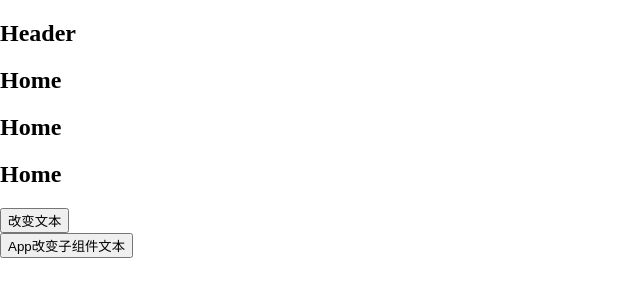
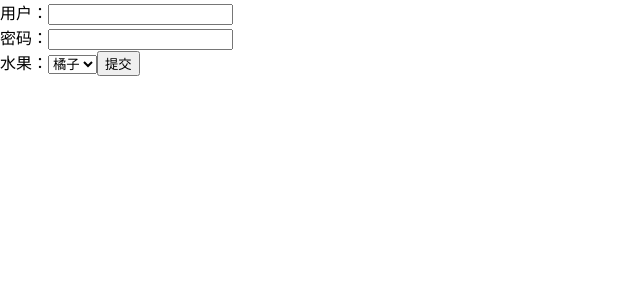
Before and after one commit to Lynn-zuo/learning-with-coding, a React app in the folder React/react-npm/: page / in a window 1280 px wide. Shown: the top 300 px of the page, without its empty margins (0-640 px from the left). Built offline with nearby package versions, Linux system fonts and the light colour scheme.

Commit message:
feat: 受控组件处理表单数据

```diff
--- /dev/null
+++ b/React/react-npm/src/09-component-undercontrol/App.js
@@ -0,0 +1,66 @@
+import React, { PureComponent } from 'react'
+
+export default class App extends PureComponent {
+  constructor() {
+    super()
+    this.state = {
+        username: '',
+        password: '',
+        fruit: 'orange'
+    }
+  }
+  render() {
+    const { username, password, fruit } = this.state
+    return (
+      <div>
+        <form onSubmit={(e) => {this.handleSubmit(e)}}>
+            <label htmlFor="username">
+                用户：
+                {/* 受控组件 */}
+                <input type="text" id='username' value={username} onChange={e => this.handleChangeUsername(e)} />
+            </label>
+            <br />
+            <label htmlFor="password">
+                密码：
+                {/* 受控组件 */}
+                <input type="text" id='password' value={password} onChange={e => this.handleChangePassword(e)} />
+            </label>
+            <br />
+            <label htmlFor="fruits">
+                水果：
+                <select name="fruits" id="fruits" value={fruit} onChange={e => this.handleChangeFruit(e)}>
+                    <option value="apple">苹果</option>
+                    <option value="banana">香蕉</option>
+                    <option value="orange">橘子</option>
+                </select>
+            </label>
+            <input type="submit" value='提交' />
+        </form>
+      </div>
+    )
+  }
+  handleChangeFruit(e) {
+    console.log(e.target, '----changeFruits')
+    this.setState({
+        fruit: e.target.value
+    })
+  }
+
+  handleChangePassword(e) {
+    console.log(e.target, '----changePassword')
+    this.setState({
+        password: e.target.value
+    })
+  }
+
+  handleChangeUsername(e) {
+    console.log(e.target, '----changeUsername')
+    this.setState({
+        username: e.target.value
+    })
+  }
+  handleSubmit(e) {
+    e.preventDefault()
+    console.log(this.state, '-----submit')
+  }
+}
--- a/React/react-npm/src/index.js
+++ b/React/react-npm/src/index.js
@@ -1,5 +1,5 @@
 import ReactDOM from 'react-dom/client'
-import App from './08-ref/App.js'
+import App from './09-component-undercontrol/App.js'
 import './style.css'
 
 const root = ReactDOM.createRoot(document.getElementById('root'))
```
